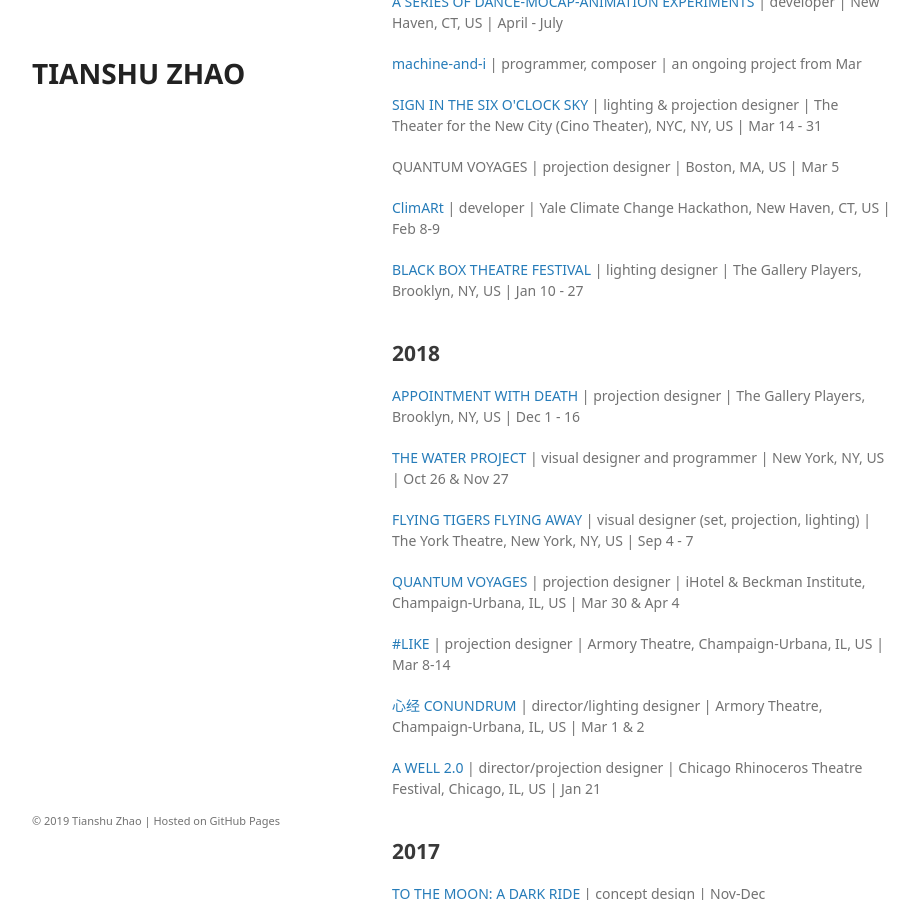
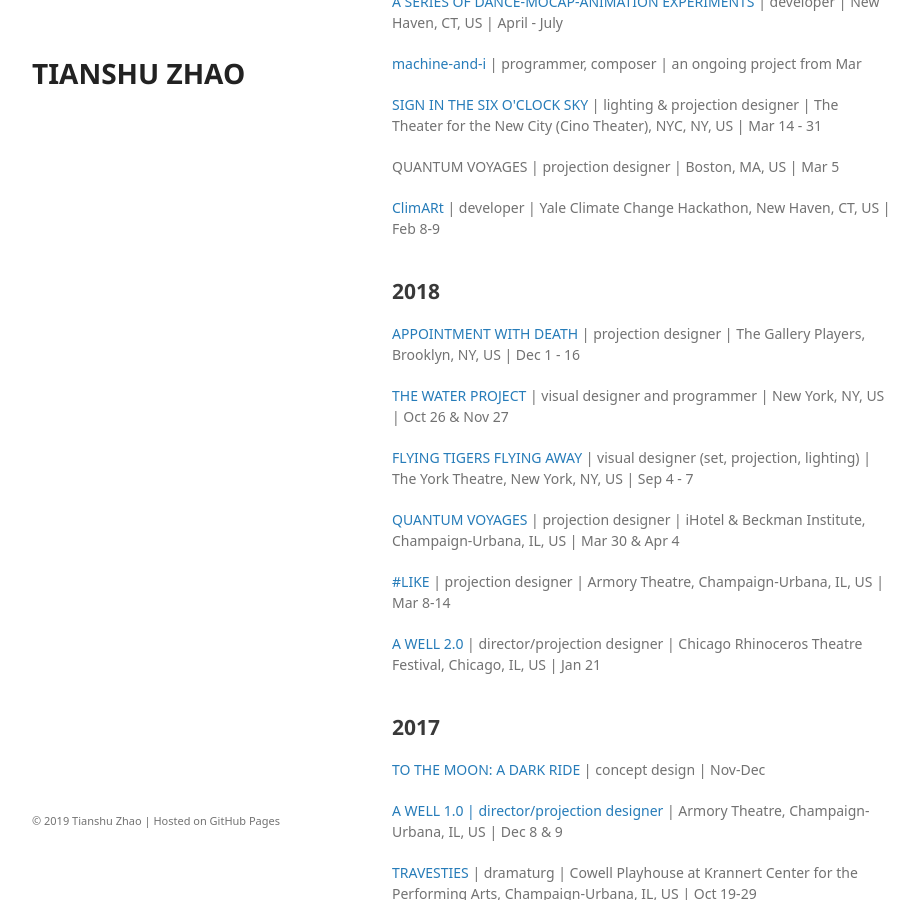
Before and after one commit to tianshu-z/tianshu-z.github.io, a Jekyll site: the page built from work.html, in a window 1280 px wide and 900 px high, scrolled down 319 px. Shown: the whole window, without its empty margins (178-1097 px from the left). Built offline with Jekyll 4.4.1, drawn with Linux system fonts in a browser that asks for light colours; some web fonts are replaced; the repository's description, which GitHub fills in, is left out.

Commit message:
Update work.html

```diff
--- a/work.html
+++ b/work.html
@@ -104,8 +104,6 @@
 
 	      <p><a href="https://tianshu-z.github.io/work/ARt.html">ClimARt</a> | developer | Yale Climate Change Hackathon, New Haven, CT, US | Feb 8-9 </p>
 
-	      <p><a href="https://tianshu-z.github.io/work/blackbox-fest.html">BLACK BOX THEATRE FESTIVAL</a> | lighting designer | The Gallery Players, Brooklyn, NY, US | Jan 10 - 27</p>
-
 	      <br>
 
 	  <h2> 2018 </h2>
@@ -119,8 +117,6 @@
 	      <p><a href="https://tianshu-z.github.io/work/quantum-voyages.html">QUANTUM VOYAGES</a> | projection designer | iHotel & Beckman Institute, Champaign-Urbana, IL, US | Mar 30 & Apr 4</p>
 
 	      <p><a href="https://tianshu-z.github.io/work/hashtag-like.html">#LIKE</a> | projection designer | Armory Theatre, Champaign-Urbana, IL, US | Mar 8-14</p>
-
-	      <p><a href="https://tianshu-z.github.io/work/%E5%BF%83%E7%BB%8F-conundrum.html">心经 CONUNDRUM</a> | director/lighting designer | Armory Theatre, Champaign-Urbana, IL, US | Mar 1 & 2</p>
 
 	      <p><a href="https://tianshu-z.github.io/work/a-well-2.0.html">A WELL 2.0</a> | director/projection designer | Chicago Rhinoceros Theatre Festival, Chicago, IL, US | Jan 21</p>
 
```
